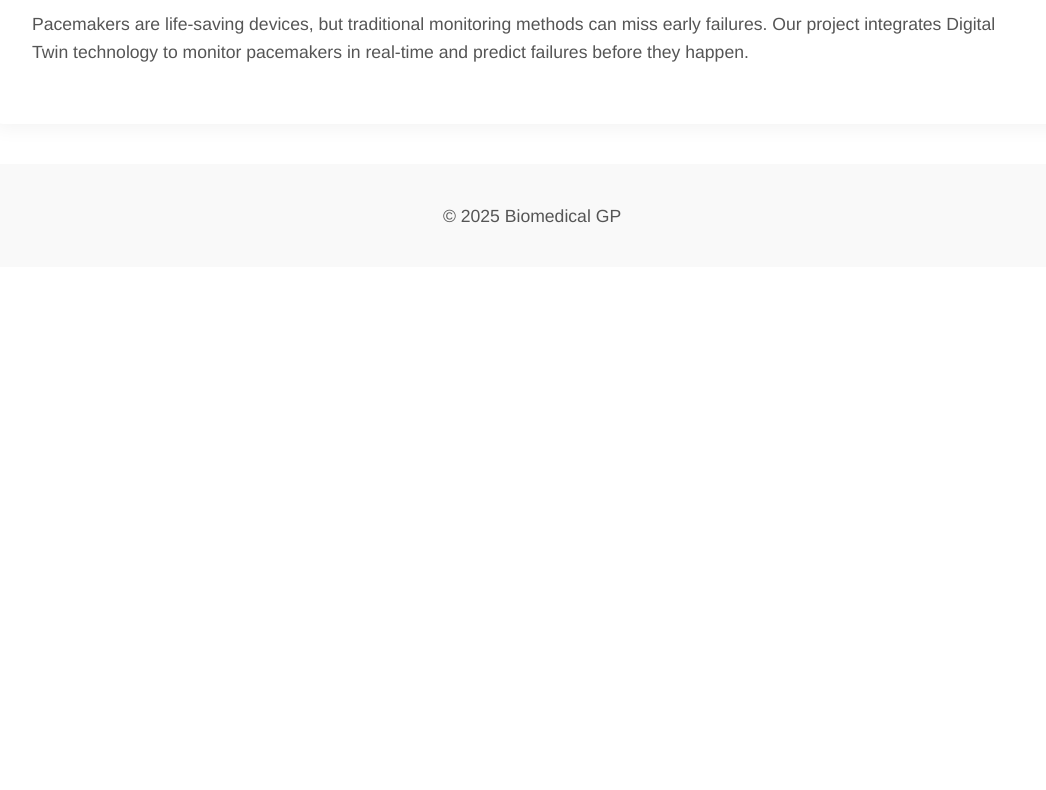
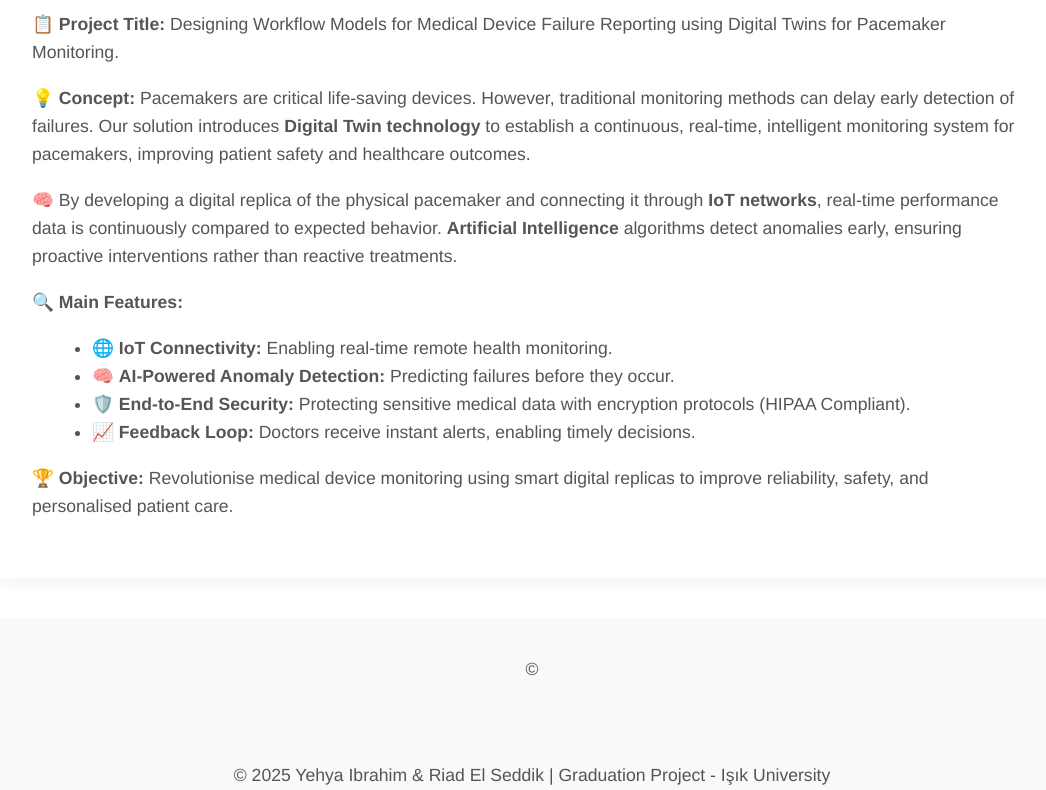
Before and after one commit to Ali-17A/Biomedical-GP, a plain HTML site: page index.html in a window 1280 px wide. Shown: the part 356-1146 px from the top of the page, without its empty margins (108-1154 px from the left). Before the commit the page ends 800 px from the top, so only its background shows below. Drawn offline with Linux system fonts and the light colour scheme.

Commit message:
index.html

```diff
--- a/index.html
+++ b/index.html
@@ -22,13 +22,30 @@
 </header>
 
 <section>
-  <h2>Introduction</h2>
-  <p>Pacemakers are life-saving devices, but traditional monitoring methods can miss early failures. Our project integrates Digital Twin technology to monitor pacemakers in real-time and predict failures before they happen.</p>
+  <h2>Welcome to Our Graduation Project 🎓</h2>
+
+  <p><strong>📋 Project Title:</strong> Designing Workflow Models for Medical Device Failure Reporting using Digital Twins for Pacemaker Monitoring.</p>
+
+  <p>💡 <strong>Concept:</strong> Pacemakers are critical life-saving devices. However, traditional monitoring methods can delay early detection of failures. Our solution introduces <strong>Digital Twin technology</strong> to establish a continuous, real-time, intelligent monitoring system for pacemakers, improving patient safety and healthcare outcomes.</p>
+
+  <p>🧠 By developing a digital replica of the physical pacemaker and connecting it through <strong>IoT networks</strong>, real-time performance data is continuously compared to expected behavior. <strong>Artificial Intelligence</strong> algorithms detect anomalies early, ensuring proactive interventions rather than reactive treatments.</p>
+
+  <p><strong>🔍 Main Features:</strong></p>
+  <ul>
+    <li>🌐 <strong>IoT Connectivity:</strong> Enabling real-time remote health monitoring.</li>
+    <li>🧠 <strong>AI-Powered Anomaly Detection:</strong> Predicting failures before they occur.</li>
+    <li>🛡️ <strong>End-to-End Security:</strong> Protecting sensitive medical data with encryption protocols (HIPAA Compliant).</li>
+    <li>📈 <strong>Feedback Loop:</strong> Doctors receive instant alerts, enabling timely decisions.</li>
+  </ul>
+
+  <p><strong>🏆 Objective:</strong> Revolutionise medical device monitoring using smart digital replicas to improve reliability, safety, and personalised patient care.</p>
 </section>
 
 <footer>
-  <p>&copy; 2025 Biomedical GP</p>
+  <p>&copy; <footer>
+  <p>&copy; 2025 Yehya Ibrahim & Riad El Seddik | Graduation Project - Işık University</p>
 </footer>
+
 
 </body>
 </html>
```
